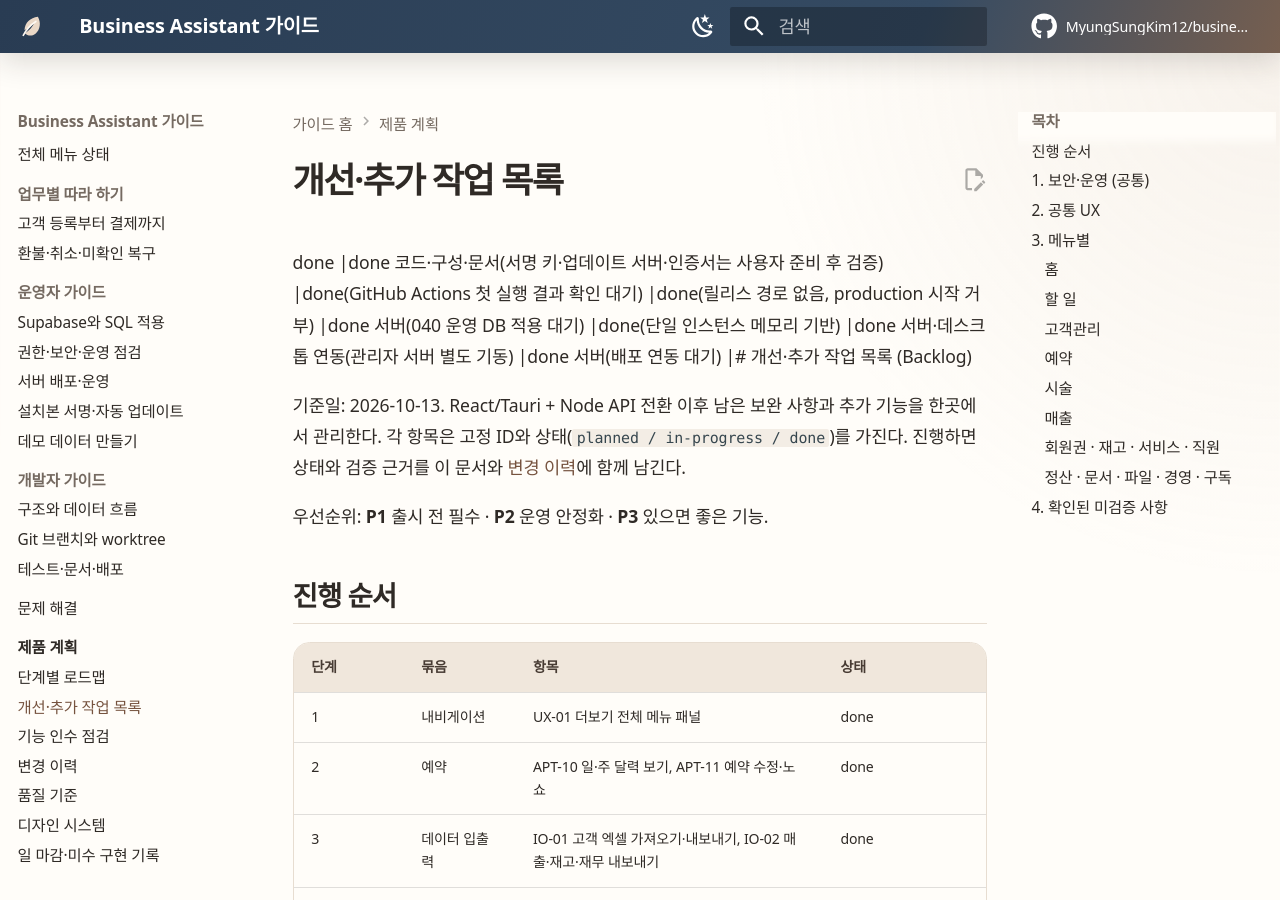
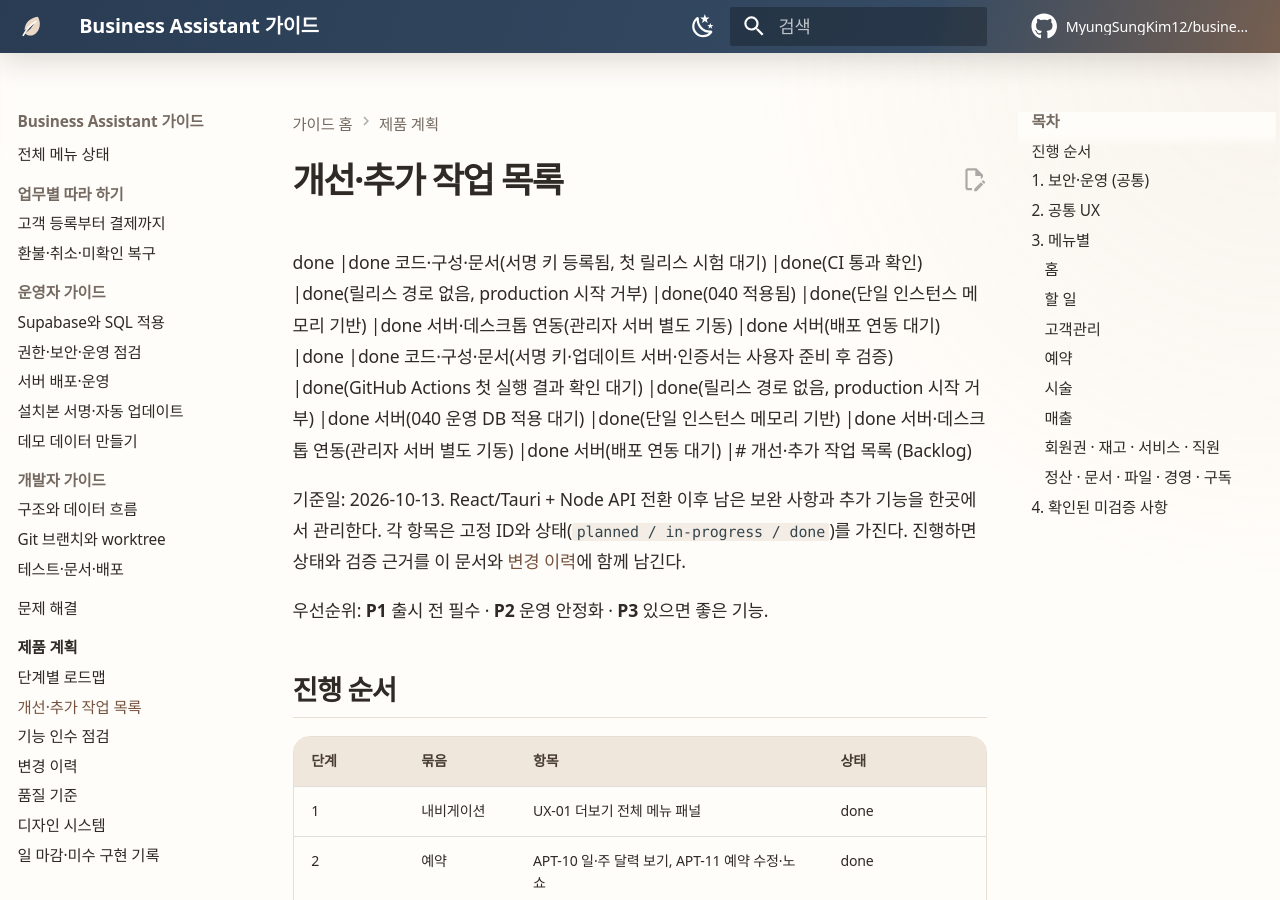
Before and after one commit to MyungSungKim12/business-assistant, an MkDocs documentation site: the page built from docs/product/backlog.md, in a window 1280 px wide and 900 px high. Built offline with MkDocs 1.6.1 and Material for MkDocs 9.7.7, drawn with Linux system fonts in a browser that asks for light colours; comment, search, counter and statistics services are not loaded.

Commit message:
문서: backlog 완료 상태 바로잡기(SEC-01~05, OPS-01~03)
Co-Authored-By: Claude Sonnet 5.5 <noreply@anthropic.com>

```diff
--- a/docs/product/backlog.md
+++ b/docs/product/backlog.md
@@ -1,4 +1,4 @@
-done |done 코드·구성·문서(서명 키·업데이트 서버·인증서는 사용자 준비 후 검증) |done(GitHub Actions 첫 실행 결과 확인 대기) |done(릴리스 경로 없음, production 시작 거부) |done 서버(040 운영 DB 적용 대기) |done(단일 인스턴스 메모리 기반) |done 서버·데스크톱 연동(관리자 서버 별도 기동) |done 서버(배포 연동 대기) |# 개선·추가 작업 목록 (Backlog)
+done |done 코드·구성·문서(서명 키 등록됨, 첫 릴리스 시험 대기) |done(CI 통과 확인) |done(릴리스 경로 없음, production 시작 거부) |done(040 적용됨) |done(단일 인스턴스 메모리 기반) |done 서버·데스크톱 연동(관리자 서버 별도 기동) |done 서버(배포 연동 대기) |done |done 코드·구성·문서(서명 키·업데이트 서버·인증서는 사용자 준비 후 검증) |done(GitHub Actions 첫 실행 결과 확인 대기) |done(릴리스 경로 없음, production 시작 거부) |done 서버(040 운영 DB 적용 대기) |done(단일 인스턴스 메모리 기반) |done 서버·데스크톱 연동(관리자 서버 별도 기동) |done 서버(배포 연동 대기) |# 개선·추가 작업 목록 (Backlog)
 
 기준일: 2026-10-13. React/Tauri + Node API 전환 이후 남은 보완 사항과 추가 기능을 한곳에서 관리한다. 각 항목은 고정 ID와 상태(`planned / in-progress / done`)를 가진다. 진행하면 상태와 검증 근거를 이 문서와 [변경 이력](changelog.md)에 함께 남긴다.
 
```
